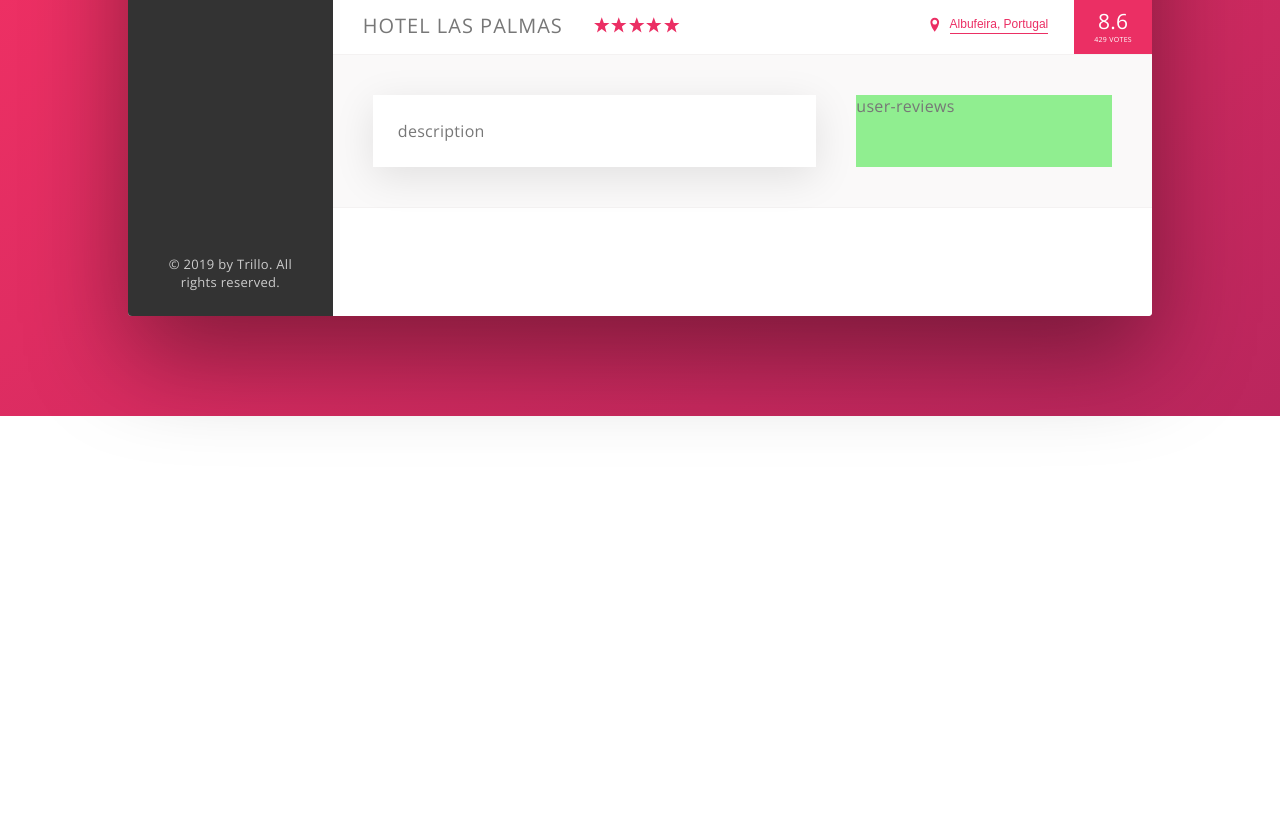
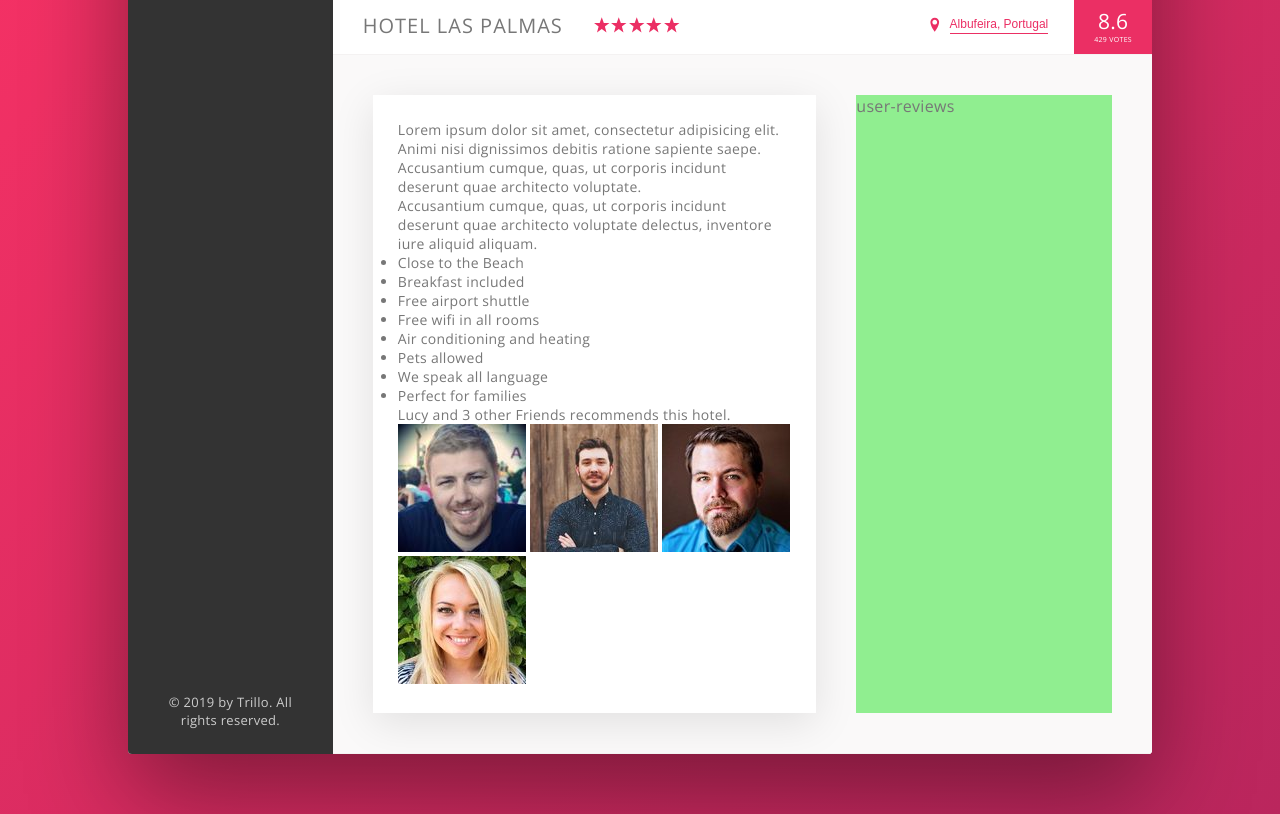
Before and after one commit to sonuram553/learning-css, a website: page index.html in a window 1280 px wide. Shown: the part 444-1258 px from the top of the page. Before the commit the page ends 860 px from the top, so only its background shows below. Drawn offline with nearby package versions, Linux system fonts and the light colour scheme.

Commit message:
Add contents to description's section

```diff
--- a/index.html
+++ b/index.html
@@ -170,7 +170,41 @@
 
           <div class="detail">
             <div class="description">
-              description
+              <p class="paragraph">
+                Lorem ipsum dolor sit amet, consectetur adipisicing elit. Animi
+                nisi dignissimos debitis ratione sapiente saepe. Accusantium
+                cumque, quas, ut corporis incidunt deserunt quae architecto
+                voluptate.
+              </p>
+
+              <p class="paragraph">
+                Accusantium cumque, quas, ut corporis incidunt deserunt quae
+                architecto voluptate delectus, inventore iure aliquid aliquam.
+              </p>
+
+              <ul class="list">
+                <li class="list__item">Close to the Beach</li>
+                <li class="list__item">Breakfast included</li>
+                <li class="list__item">Free airport shuttle</li>
+                <li class="list__item">Free wifi in all rooms</li>
+                <li class="list__item">Air conditioning and heating</li>
+                <li class="list__item">Pets allowed</li>
+                <li class="list__item">We speak all language</li>
+                <li class="list__item">Perfect for families</li>
+              </ul>
+
+              <div class="recommend">
+                <p class="paragraph">
+                  Lucy and 3 other Friends recommends this hotel.
+                </p>
+
+                <div class="recommend__friends">
+                  <img src="img/user-3.jpg" alt="" class="recommend__phto" />
+                  <img src="img/user-4.jpg" alt="" class="recommend__phto" />
+                  <img src="img/user-5.jpg" alt="" class="recommend__phto" />
+                  <img src="img/user-6.jpg" alt="" class="recommend__phto" />
+                </div>
+              </div>
             </div>
 
             <div class="user-reviews">
--- a/sass/_layout.scss
+++ b/sass/_layout.scss
@@ -20,7 +20,7 @@
 
 .content {
   display: flex;
-  min-height: 80vh;
+  //min-height: 80vh;
 }
 
 .sidebar {
@@ -44,6 +44,7 @@ main {
 }
 
 .description {
+  font-size: 1.4rem;
   background-color: white;
   box-shadow: $shadow-light;
   flex: 0 0 60%;
```
Also changed, not shown: css/styles.css.
